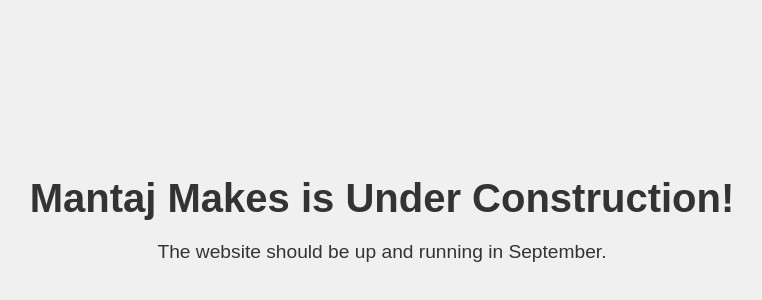
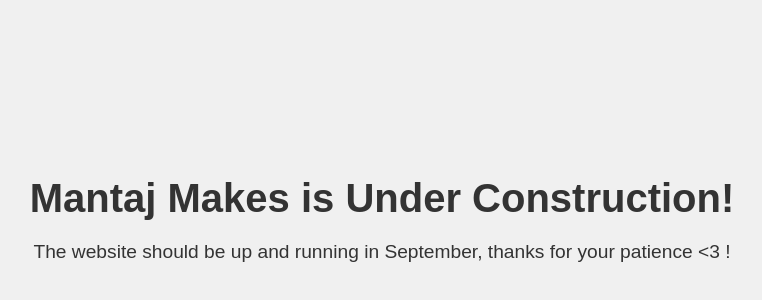
Before and after one commit to mantajdhillon/mantajmakes, a plain HTML site: page index.html in a window 1280 px wide. Shown: the part 184-484 px from the top of the page, without its empty margins (258-1020 px from the left). Drawn offline with Linux system fonts and the light colour scheme.

Commit message:
Update index.html

```diff
--- a/index.html
+++ b/index.html
@@ -28,7 +28,7 @@
 <body>
     <div>
         <h1>Mantaj Makes is Under Construction!</h1>
-        <p>The website should be up and running in September.</p>
+        <p>The website should be up and running in September, thanks for your patience <3 !</p>
     </div>
 </body>
 </html>
```
